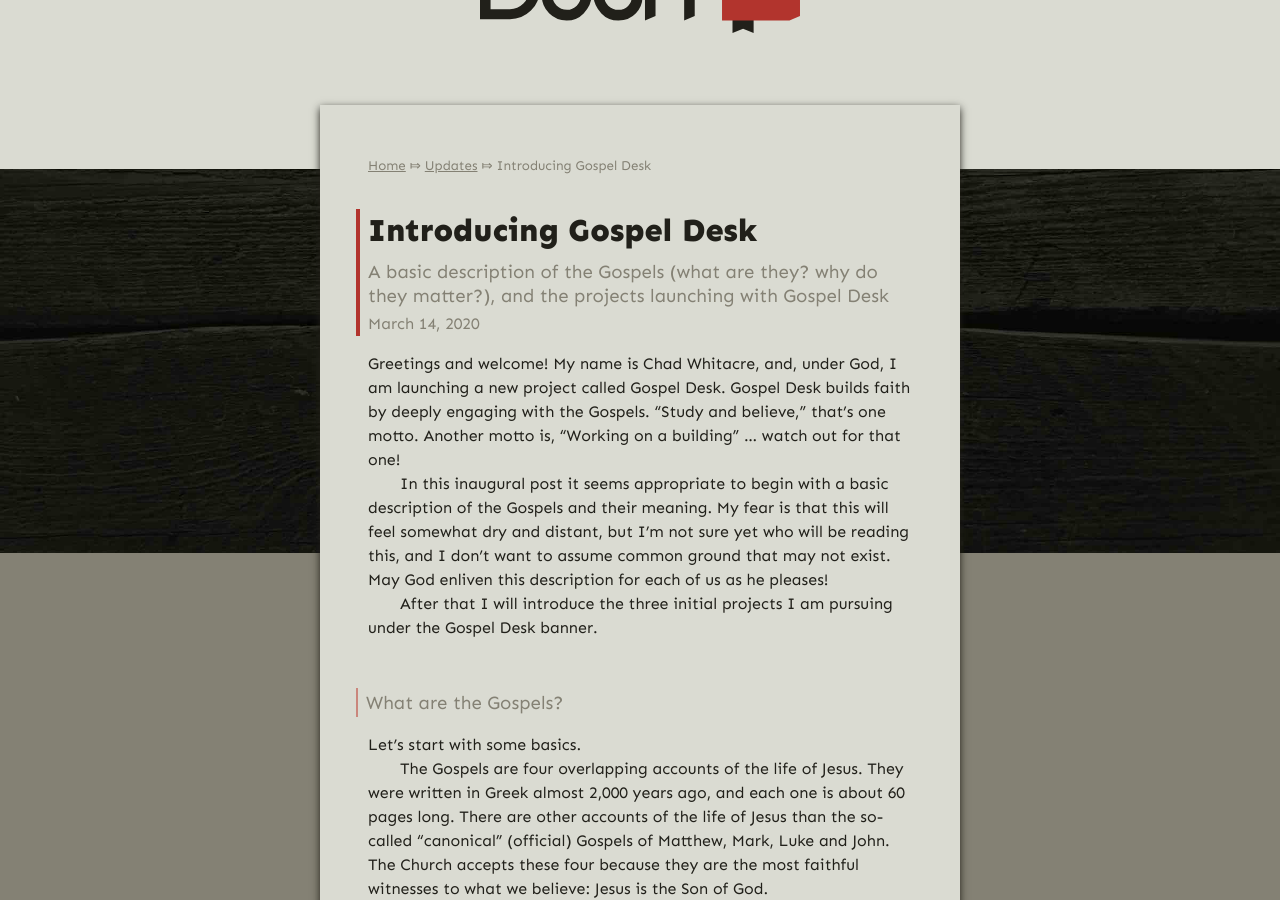
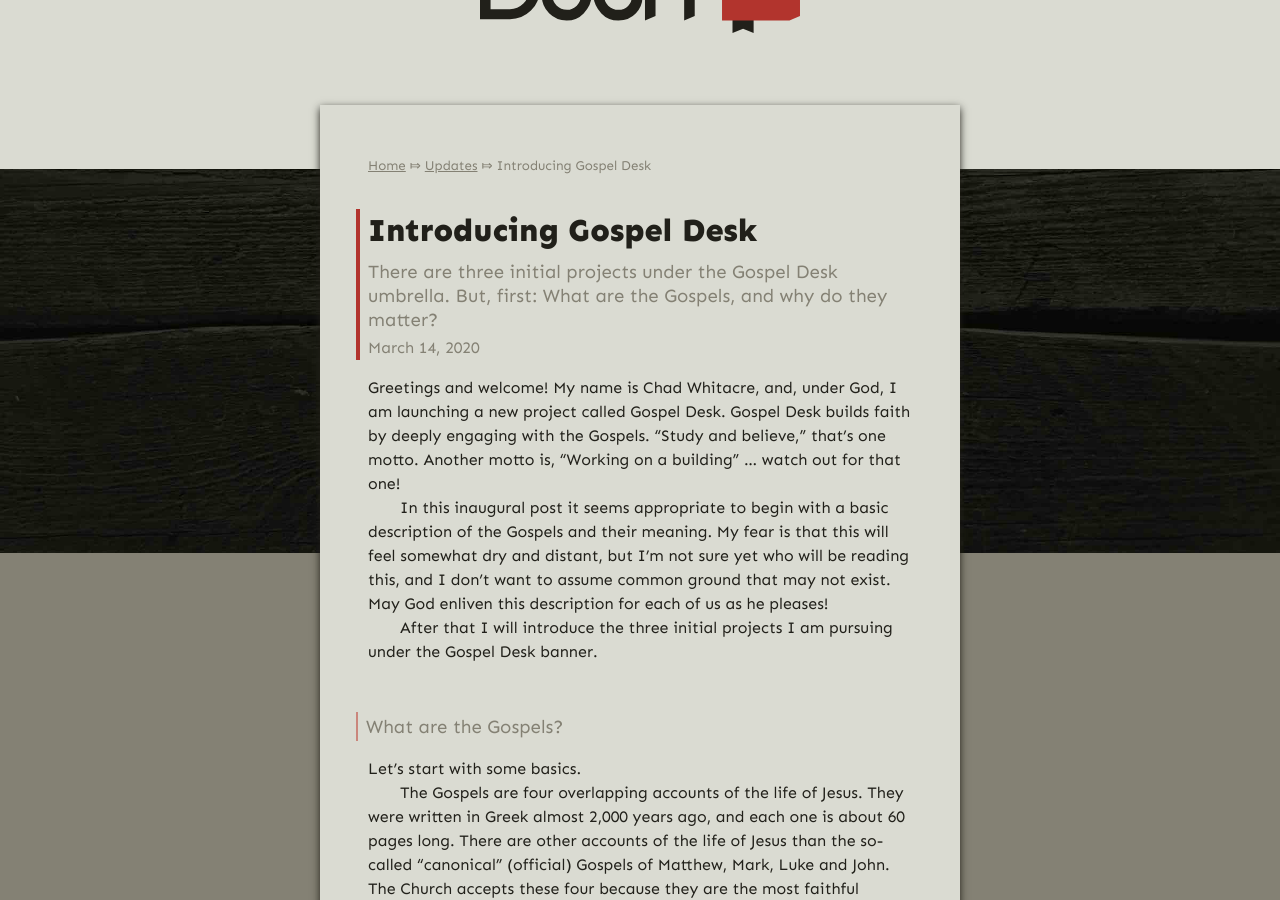
Before and after one commit to gospel-desk/www.logstown.com, a Jekyll site: the page built from _posts/2020-03-14-introducing-gospel-desk.md, in a window 1280 px wide and 900 px high, scrolled down 338 px. Built offline with Jekyll 4.4.1, drawn with Linux system fonts in a browser that asks for light colours.

Commit message:
Use sentences for excerpts

```diff
--- a/_posts/2020-03-14-introducing-gospel-desk.md
+++ b/_posts/2020-03-14-introducing-gospel-desk.md
@@ -1,7 +1,7 @@
 ---
 layout: post
 heading: Introducing Gospel Desk
-excerpt: A basic description of the Gospels (what are they? why do they matter?), and the projects launching with Gospel Desk
+excerpt: "There are three initial projects under the Gospel Desk umbrella. But, first: What are the Gospels, and why do they matter?"
 is_published: yes
 suppress_subscribe: no
 ---
```
Also changed, not shown: _posts/2020-03-27-first-three-iconographers.md (+1 -1 lines).
